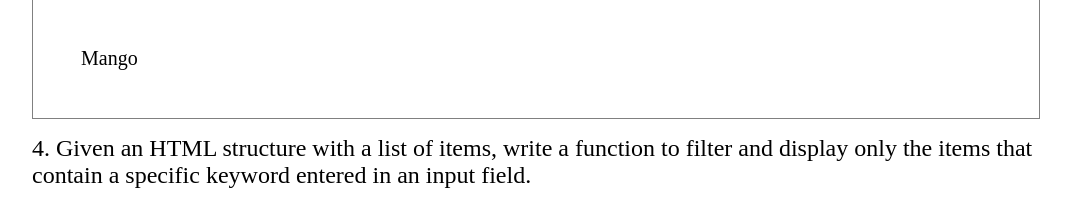
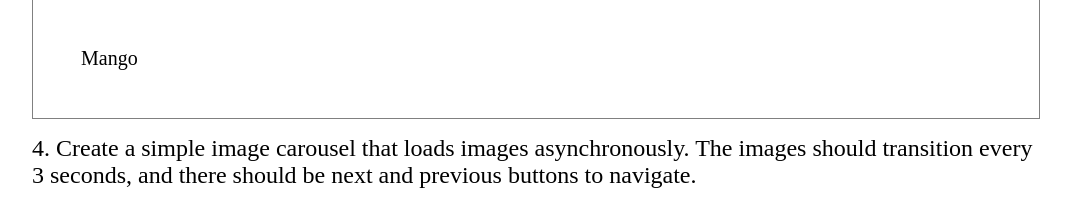
Before and after one commit to ioangheraszim/JsExercise, a plain HTML site: page exercises/exercise_4/exercise4.html in a window 1280 px wide. Shown: the part 1147-1357 px from the top of the page, without its empty margins (104-1175 px from the left). Drawn offline with Linux system fonts and the light colour scheme; grey boxes are pictures that could not be loaded.

Commit message:
updated readme and now it containst the exercises i did

```diff
--- a/exercises/exercise_4/exercise4.html
+++ b/exercises/exercise_4/exercise4.html
@@ -76,7 +76,7 @@
         </div>
         <div>
           <p class="question">
-            4. Given an HTML structure with a list of items, write a function to filter and display only the items that contain a specific keyword entered in an input field.
+            4. Create a simple image carousel that loads images asynchronously. The images should transition every 3 seconds, and there should be next and previous buttons to navigate.
           </p>
           <div id="container-carousel" class="carousel-container">
             <div class="carousel-item">
```
Also changed, not shown: 1 other file.
